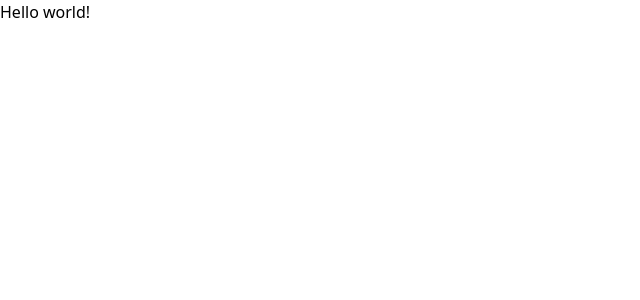
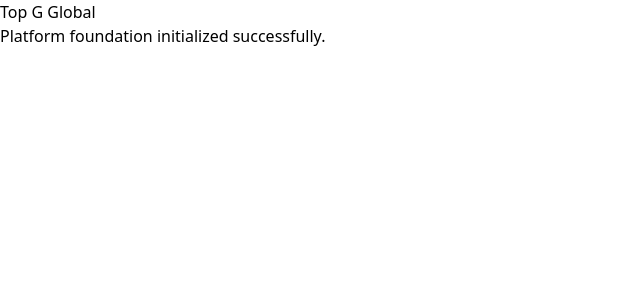
Before and after one commit to Supreme5050/top-g-global-rebuild, a Next.js app: page / in a window 1280 px wide. Shown: the top 300 px of the page, without its empty margins (0-640 px from the left). Built offline with nearby package versions, Linux system fonts and the light colour scheme.

Commit message:
chore: establish Top G Global rebuild foundation

```diff
--- a/src/app/page.tsx
+++ b/src/app/page.tsx
@@ -1,7 +1,11 @@
-export default function Home() {
+
+import { siteConfig } from "@/config/site";
+
+export default function HomePage() {
   return (
     <main>
-      <div>Hello world!</div>
+      <h1>{siteConfig.name}</h1>
+      <p>Platform foundation initialized successfully.</p>
     </main>
   );
 }
--- /dev/null
+++ b/src/config/site.ts
@@ -0,0 +1,6 @@
+
+export const siteConfig = {
+  name: "Top G Global",
+  shortName: "Top G",
+  description: "The official Top G Global digital platform.",
+} as const;
```
